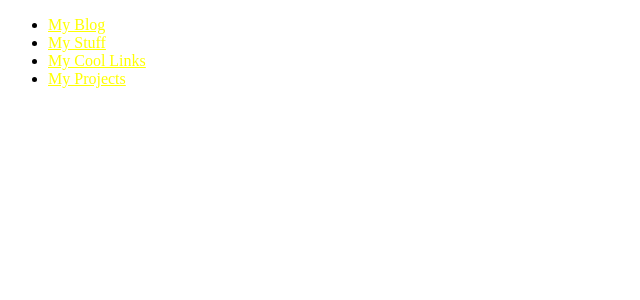
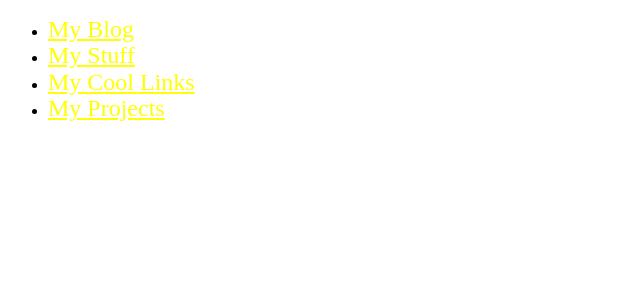
Before and after one commit to mebartsch/mebartsch.github.io, a Jekyll site: the page index.html, which Jekyll copies as it is, in a window 1280 px wide. Shown: the top 300 px of the page, without its empty margins (0-640 px from the left). Built offline with Jekyll 4.4.1, drawn with Linux system fonts in a browser that asks for light colours.

Commit message:
Update index.html

```diff
--- a/index.html
+++ b/index.html
@@ -21,7 +21,13 @@
       }
 
     a {
-       color: yellow;
+        color: yellow;
+	font-family: 'Brush Script MT', cursive;
+	font-size: 24px;
+	font-style: normal;
+	font-variant: normal;
+	font-weight: 500;
+	line-height: 26.4px;
       }
 
     </style>
```
